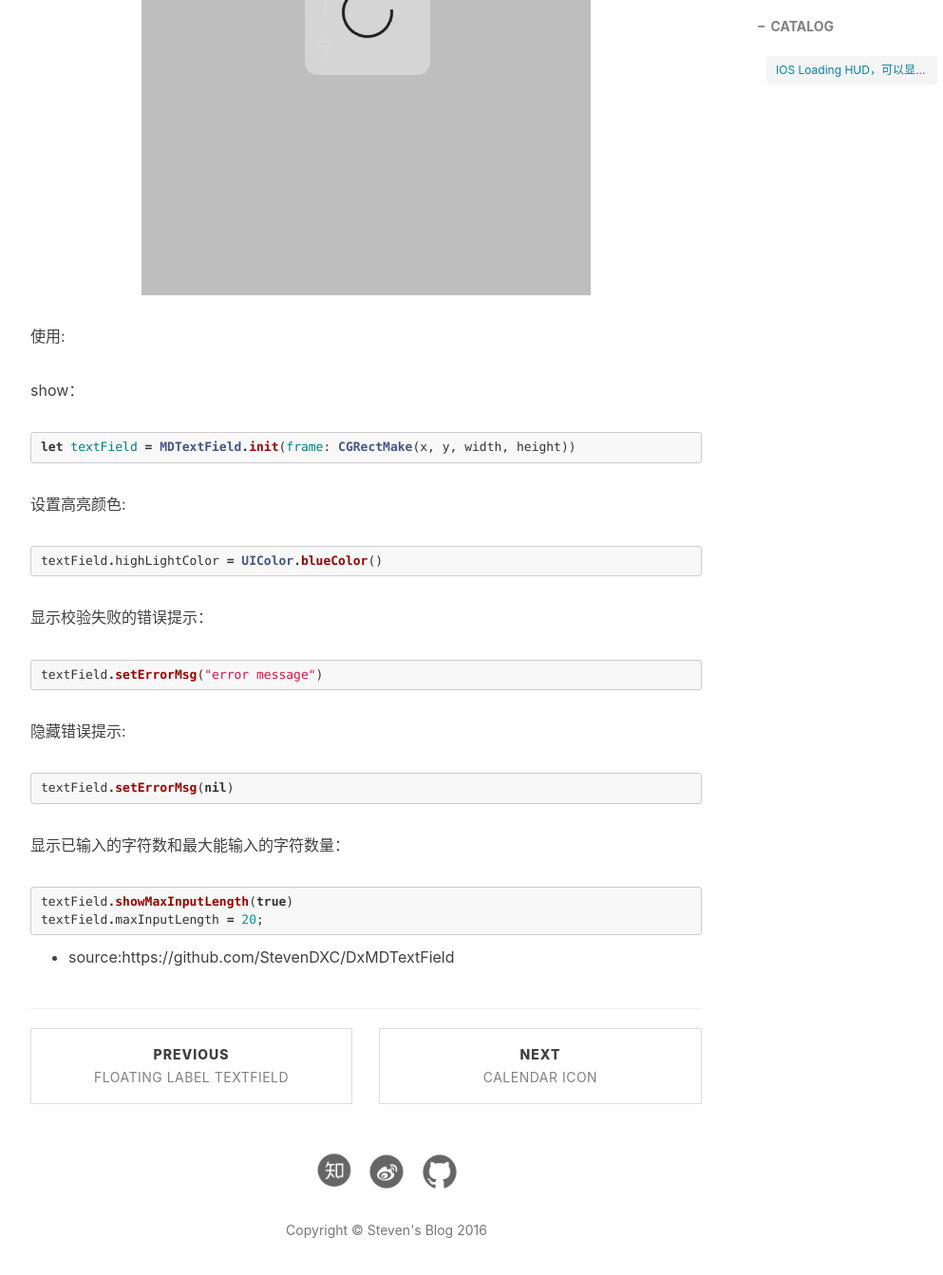
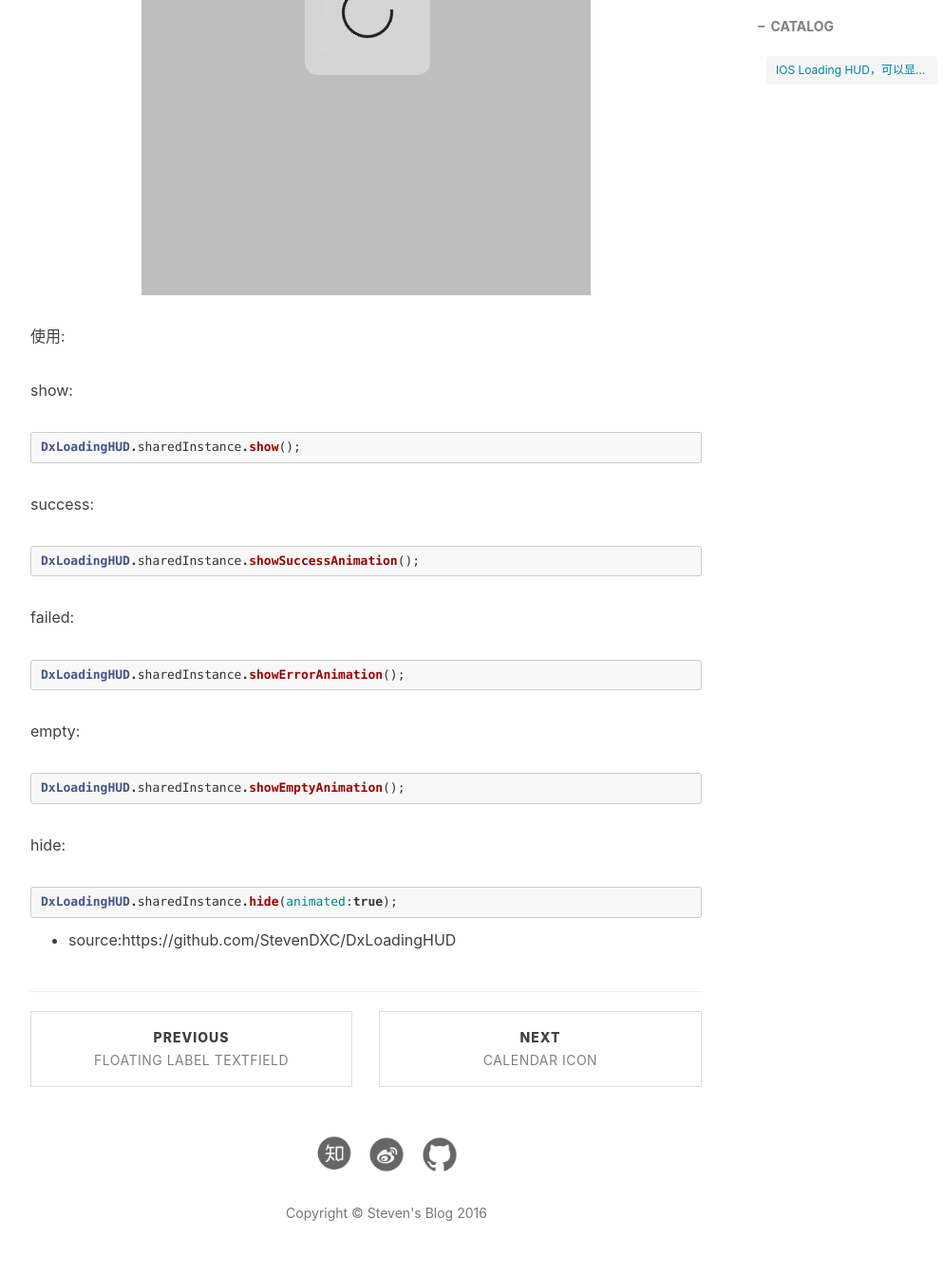
Before and after one commit to StevenDXC/Blog, a Jekyll site: the page built from _posts/2016-04-28-loading_hud.md, in a window 1280 px wide and 1400 px high, scrolled down 1027 px. Shown: the top 1343 px of the window at 95% size, without its empty margins (233-1226 px from the left). Built offline with Jekyll 4.4.1, drawn with Linux system fonts in a browser that asks for light colours; nearby versions of some CDN libraries; Markdown is read by kramdown in place of the engine named in the settings; comment, search, counter and statistics services are not loaded.

Commit message:
Update 2016-04-28-loading_hud.md

````diff
--- a/_posts/2016-04-28-loading_hud.md
+++ b/_posts/2016-04-28-loading_hud.md
@@ -19,36 +19,30 @@ Demo:
 使用:
 
 
-show：
-
+show:
 ```swift
-let textField = MDTextField.init(frame: CGRectMake(x, y, width, height))
+DxLoadingHUD.sharedInstance.show();
 ```
 
-设置高亮颜色:
-
+success:
 ```swift
-textField.highLightColor = UIColor.blueColor()
+DxLoadingHUD.sharedInstance.showSuccessAnimation();
 ```
 
-显示校验失败的错误提示：
-
+failed:
 ```swift
-textField.setErrorMsg("error message")
+DxLoadingHUD.sharedInstance.showErrorAnimation();
 ```
 
-隐藏错误提示:
-
+empty:
 ```swift
-textField.setErrorMsg(nil)
+DxLoadingHUD.sharedInstance.showEmptyAnimation();
 ```
 
-显示已输入的字符数和最大能输入的字符数量：
-
+hide:
 ```swift
-textField.showMaxInputLength(true)
-textField.maxInputLength = 20;
+DxLoadingHUD.sharedInstance.hide(animated:true);
 ```
 
 
-* source:https://github.com/StevenDXC/DxMDTextField
+* source:https://github.com/StevenDXC/DxLoadingHUD
````
